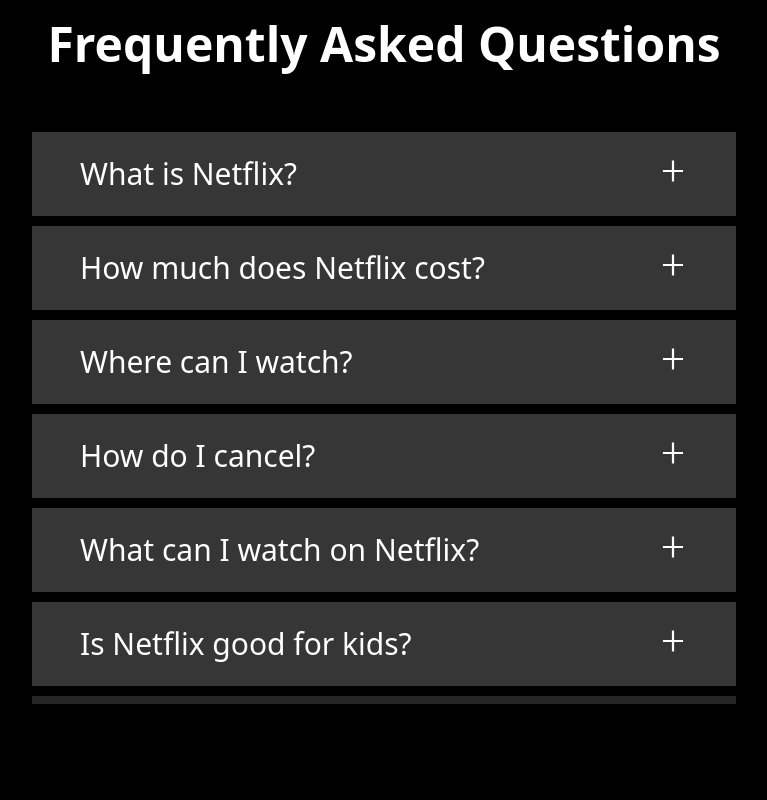
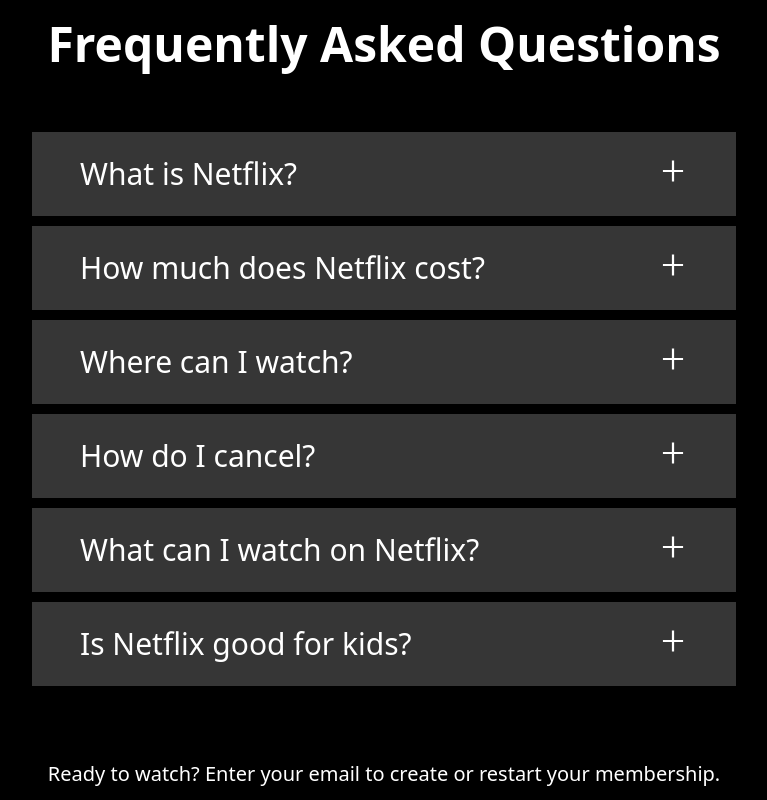
Before and after one commit to pacifiquem/megaFlix, a React (Create React App) app in the folder client/: page / in a window 1280 px wide. Shown: the part 2540-3340 px from the top of the page, without its empty margins (256-1023 px from the left). Before the commit the page ends 3244 px from the top, so only its background shows below. Built offline with nearby package versions, Linux system fonts and the light colour scheme.

Commit message:
finalized faq

```diff
--- a/client/src/components/faq.tsx
+++ b/client/src/components/faq.tsx
@@ -1,5 +1,6 @@
 import React,  {useRef} from 'react';
 import { AiOutlinePlus } from 'react-icons/ai'
+import GetStarted from './getStarted';
 
 
 const Faq:React.FC = () => {
@@ -106,9 +107,9 @@
     }
 
     return (
-        <div>
+        <div className=' my-12 border-b-8 border-[#272525] pb-20'>
             <h1 className='text-white my-16 font-semibold text-5xl text-center'>Frequently Asked Questions</h1>
-            <div className='w-[55vw] mx-auto border-b-8 border-[#272525]'>
+            <div className='w-[55vw] mx-auto mb-12'>
                 <div className='w-[100%] mb-2'>
                     <button className='w-[100%] relative text-white text-3xl font-normal text-left py-6 px-12 bg-[#363636] mb-[2px]' onClick={()=>{onClickHandler(1)}}>What is Netflix? <AiOutlinePlus className=' inline absolute right-12'/> </button>
                     <div className='w-[100%] p-9 font-normal text-2xl  bg-[#363636] text-white hidden'  ref={discriptionRef_1}>
@@ -156,6 +157,7 @@
                     </div>
                 </div>
             </div>
+            <GetStarted />
         </div>
     );
 }
```
